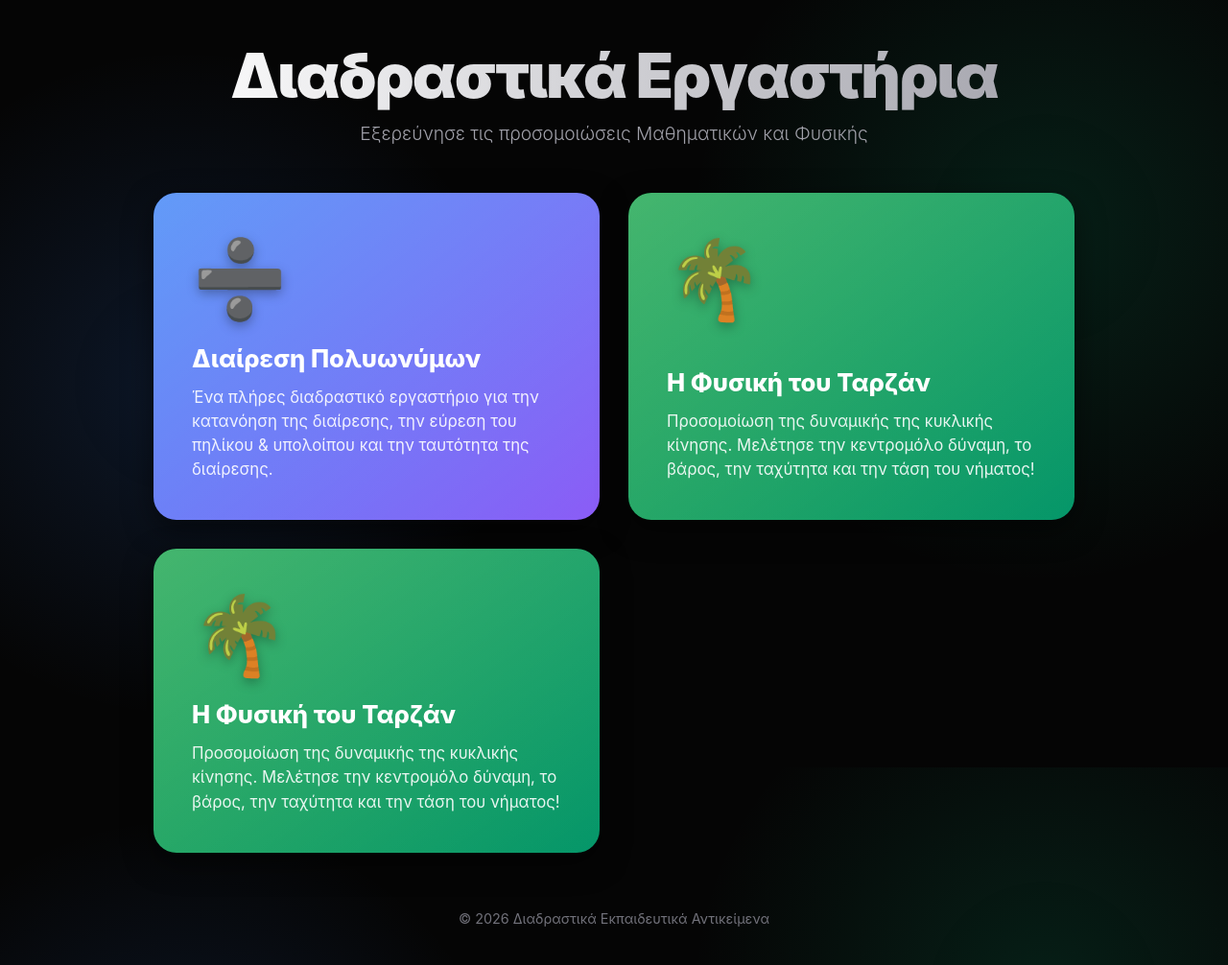
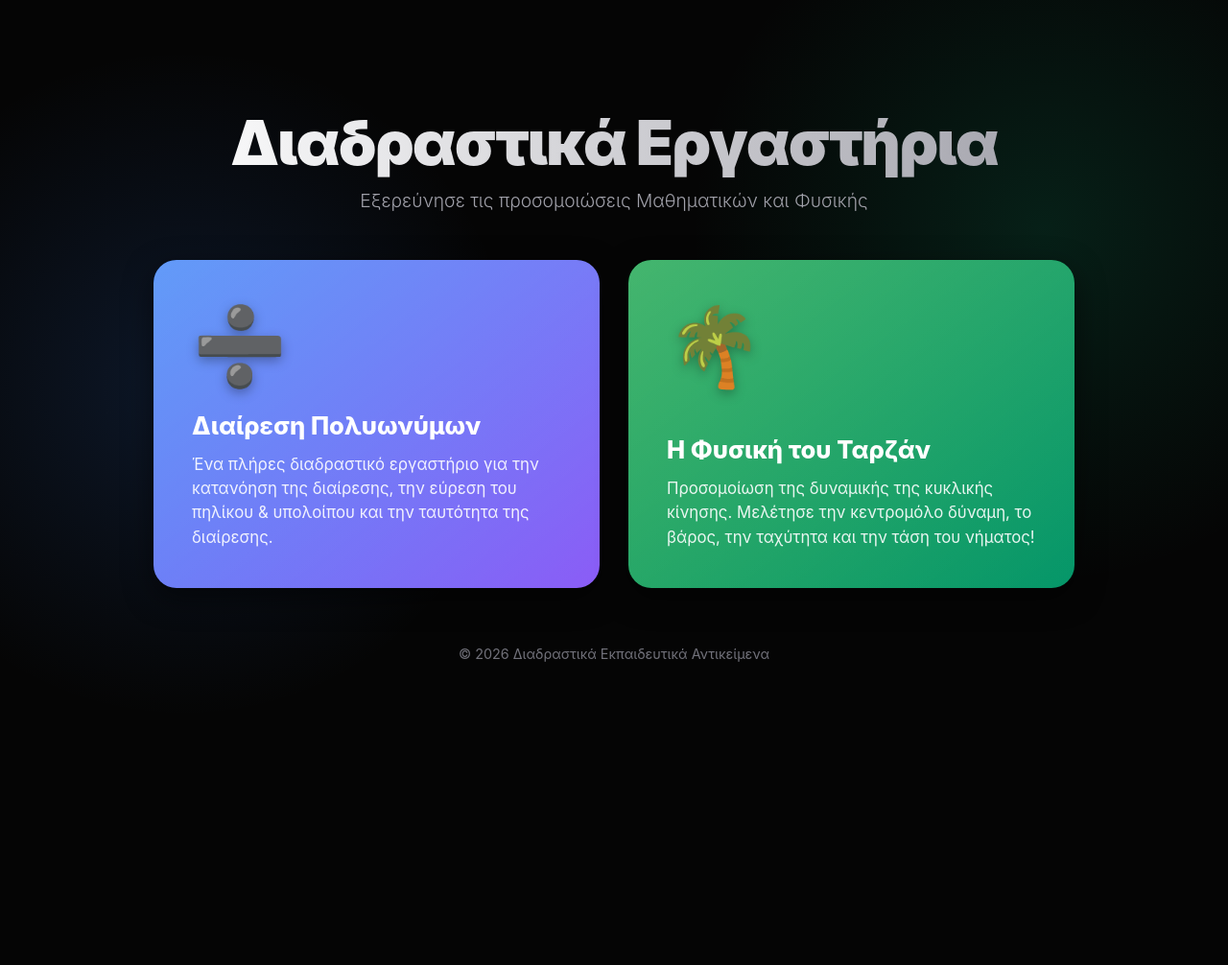
Before and after one commit to giakovisd/sciences, a plain HTML site: page index.html in a window 1280 px wide. Shown: the whole page at 96% size. After the commit the page ends 800 px from the top, so only its background shows below. Drawn offline with Linux system fonts and the light colour scheme.

Commit message:
Update index.html

```diff
--- a/index.html
+++ b/index.html
@@ -191,14 +191,6 @@
                 </div>
             </a>
 
-            <a href="physics-programming.html" class="portal-card" data-cat="physics" target="_blank">
-                <div class="portal-icon">🌴</div>
-                <div class="portal-info">
-                    <div class="portal-title">Η Φυσική του Ταρζάν</div>
-                    <div class="portal-desc">Προσομοίωση της δυναμικής της κυκλικής κίνησης. Μελέτησε την κεντρομόλο δύναμη, το βάρος, την ταχύτητα και την τάση του νήματος!</div>
-                </div>
-            </a>
-
         </div>
 
         <footer>
```
